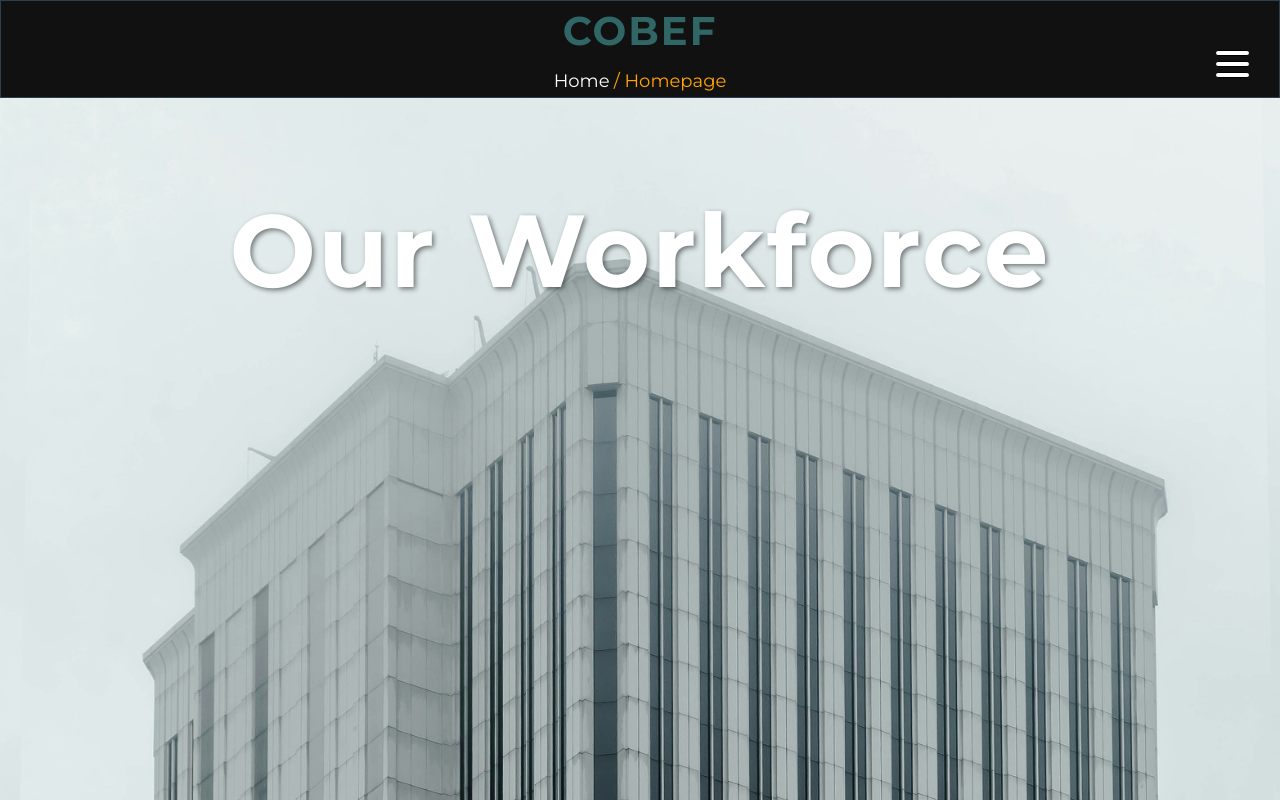
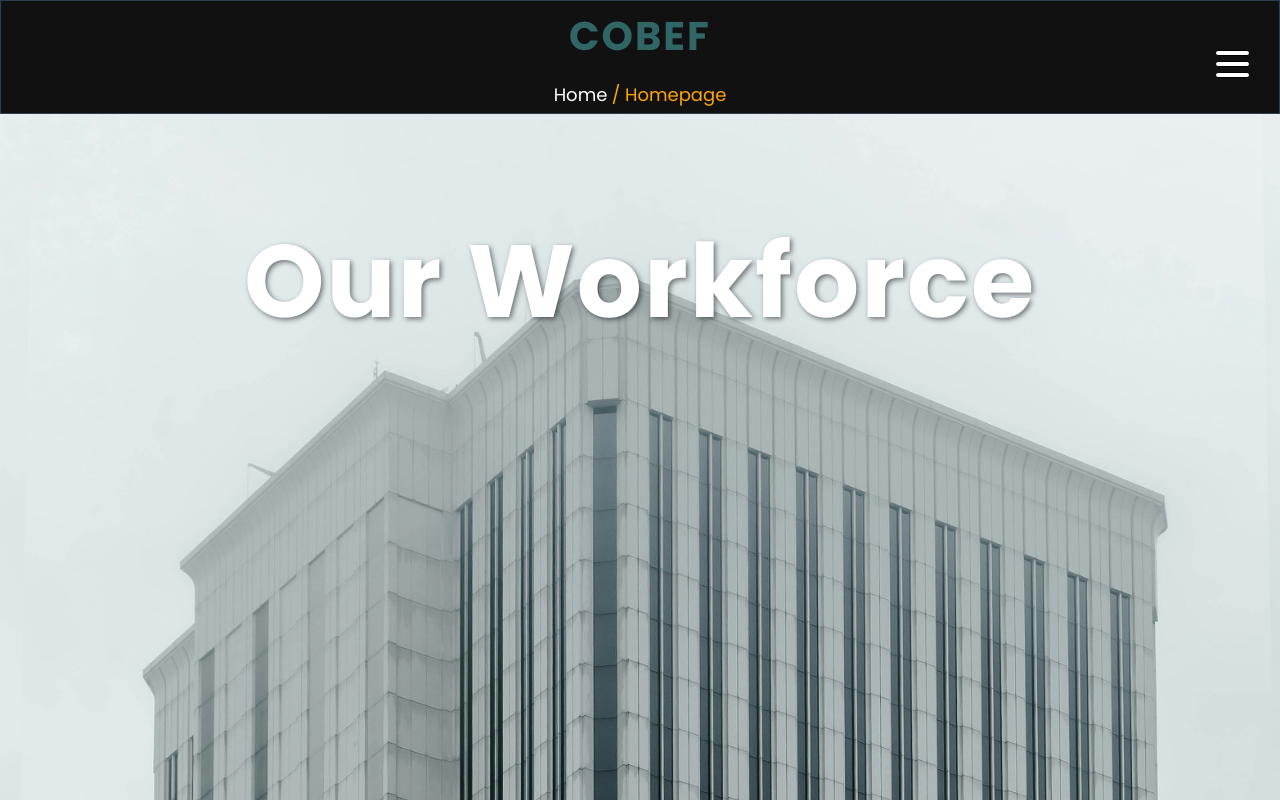
Before and after one commit to utibeinyangetuk/cobef, a Vue app: page / in a window 1280 px wide. Shown: the top 800 px of the page. Built offline with nearby package versions, Linux system fonts and the light colour scheme.

Commit message:
Implemented smooth scrolling and added custom cursor globally

```diff
--- a/src/App.vue
+++ b/src/App.vue
@@ -1,16 +1,31 @@
 <template>
 	<RouterView />
+	<CustomCursor />
 </template>
 
+<script setup>
+import CustomCursor from "./components/CustomCursor.vue";
+</script>
+
 <style>
-@import url('https://fonts.googleapis.com/css2?family=Montserrat:ital,wght@0,100..900;1,100..900&display=swap');
+@import url("https://fonts.googleapis.com/css2?family=Montserrat:ital,wght@0,100..900;1,100..900&display=swap");
+@import url("https://fonts.googleapis.com/css2?family=Poppins:ital,wght@0,100;0,200;0,300;0,400;0,500;0,600;0,700;0,800;0,900;1,100;1,200;1,300;1,400;1,500;1,600;1,700;1,800;1,900&display=swap");
+
+html {
+	scroll-behaviour: smooth;
+}
+body {
+	overflow: hidden;
+}
 #app {
-	font-family: 'Montserrat', sans-serif;
+	font-family: "Poppins", sans-serif;
 	-webkit-font-smoothing: antialiased;
 	-moz-osx-font-smoothing: grayscale;
 	color: #2c3e50;
+	height: 100vh;
+	overflow: auto;
+	scroll-behavior: smooth;
 }
-
 * {
 	margin: 0;
 	padding: 0;
```
